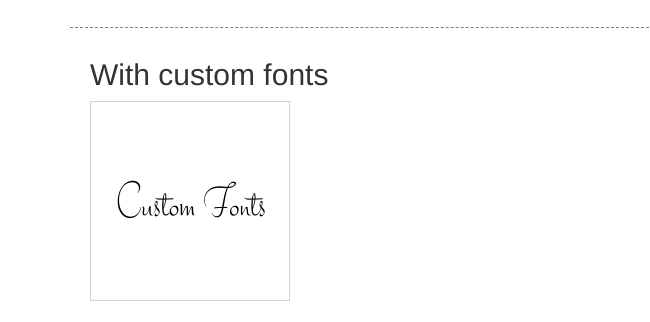
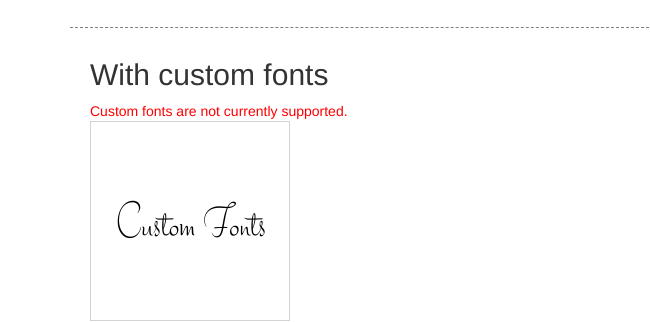
Before and after one commit to exupero/saveSvgAsPng, a website: page index.html in a window 1280 px wide. Shown: the part 6447-6769 px from the top of the page, 0-650 px from the left. Drawn offline with nearby package versions, Linux system fonts and the light colour scheme.

Commit message:
Add note about not supporting custom fonts.

```diff
--- a/index.html
+++ b/index.html
@@ -267,6 +267,7 @@
     </li>
 
     <li id=custom-font>
+      <div style="color:red">Custom fonts are not currently supported.</div>
       <svg width=200 height=200>
         <text x=100 y=100 text-anchor=middle dy=14 style="font-family:'Stalemate';font-size:36pt;">Custom Fonts</text>
       </svg>
```
